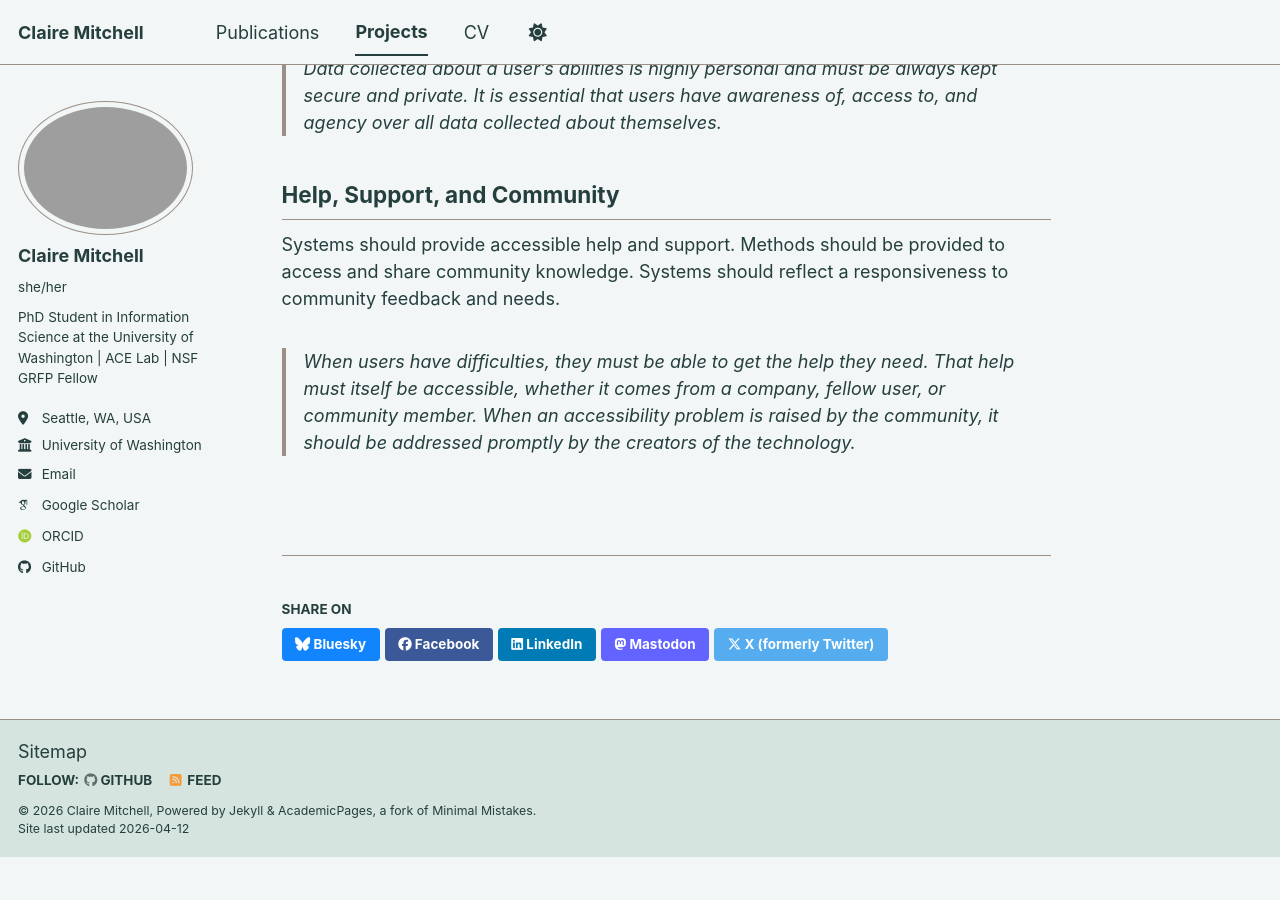
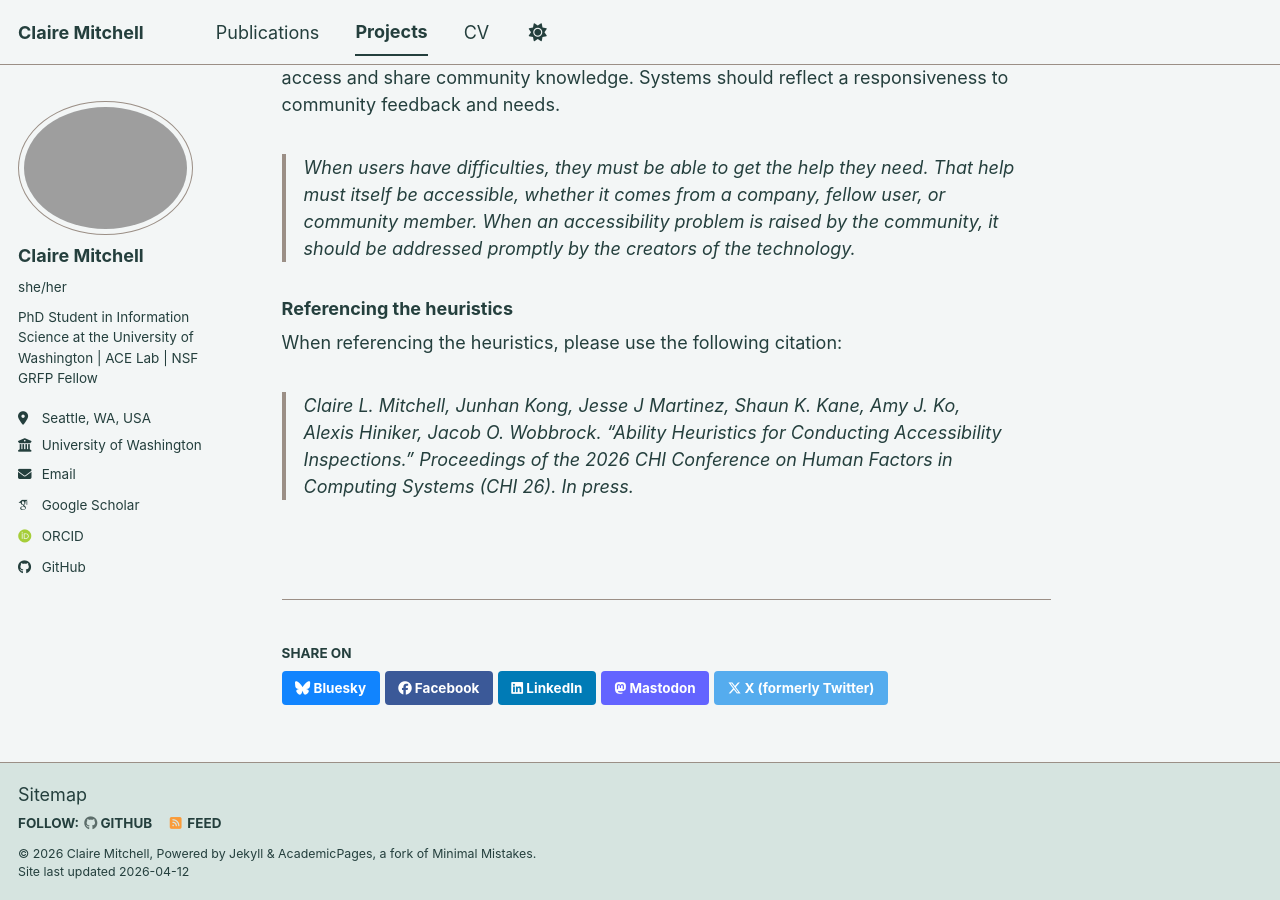
Before and after one commit to clairem2520/clairem2520.github.io, a Jekyll site: the page built from _projects/ability_heuristics.md, in a window 1280 px wide and 900 px high, scrolled down 2955 px. Built offline with Jekyll 4.4.1, drawn with Linux system fonts in a browser that asks for light colours; some web fonts are replaced; a script bundle is joined from its source files by our own code; library files that are not in the unit come from our copies; before the commit the page ends 3812 px from its top, so only the background shows below that; some of the changed text lies outside the part shown.

Commit message:
updating again

```diff
--- a/_projects/ability_heuristics.md
+++ b/_projects/ability_heuristics.md
@@ -61,3 +58,7 @@ Systems should be transparent regarding the data they capture about a user’s a
 Systems should provide accessible help and support. Methods should be provided to access and share community knowledge. Systems should reflect a responsiveness to community feedback and needs.
 
 > When users have difficulties, they must be able to get the help they need. That help must itself be accessible, whether it comes from a company, fellow user, or community member. When an accessibility problem is raised by the community, it should be addressed promptly by the creators of the technology.
+
+### Referencing the heuristics
+When referencing the heuristics, please use the following citation:
+> Claire L. Mitchell, Junhan Kong, Jesse J Martinez, Shaun K. Kane, Amy J. Ko, Alexis Hiniker, Jacob O. Wobbrock. "Ability Heuristics for Conducting Accessibility Inspections." <i>Proceedings of the 2026 CHI Conference on Human Factors in Computing Systems (CHI 26)</i>. In press.
```
Also changed, not shown: other parts of _projects/ability_heuristics.md (+0 -3 lines).
